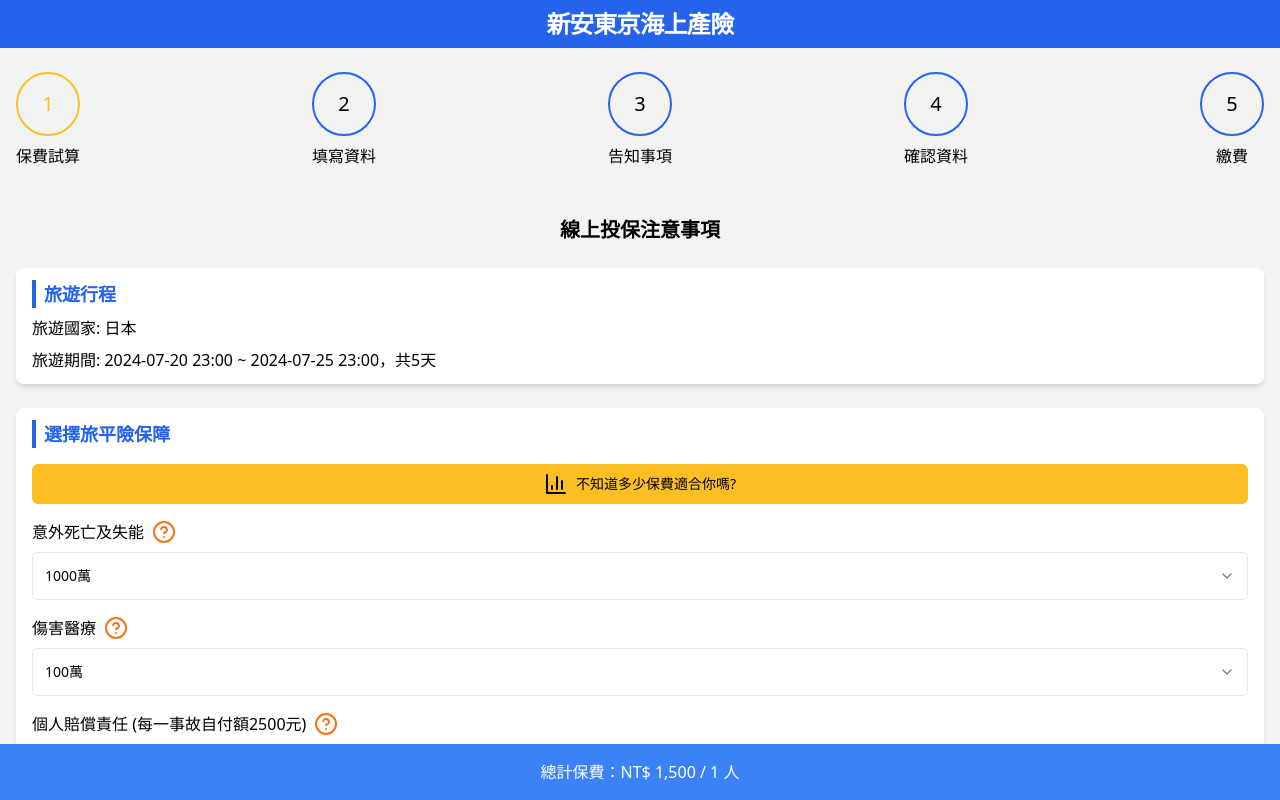
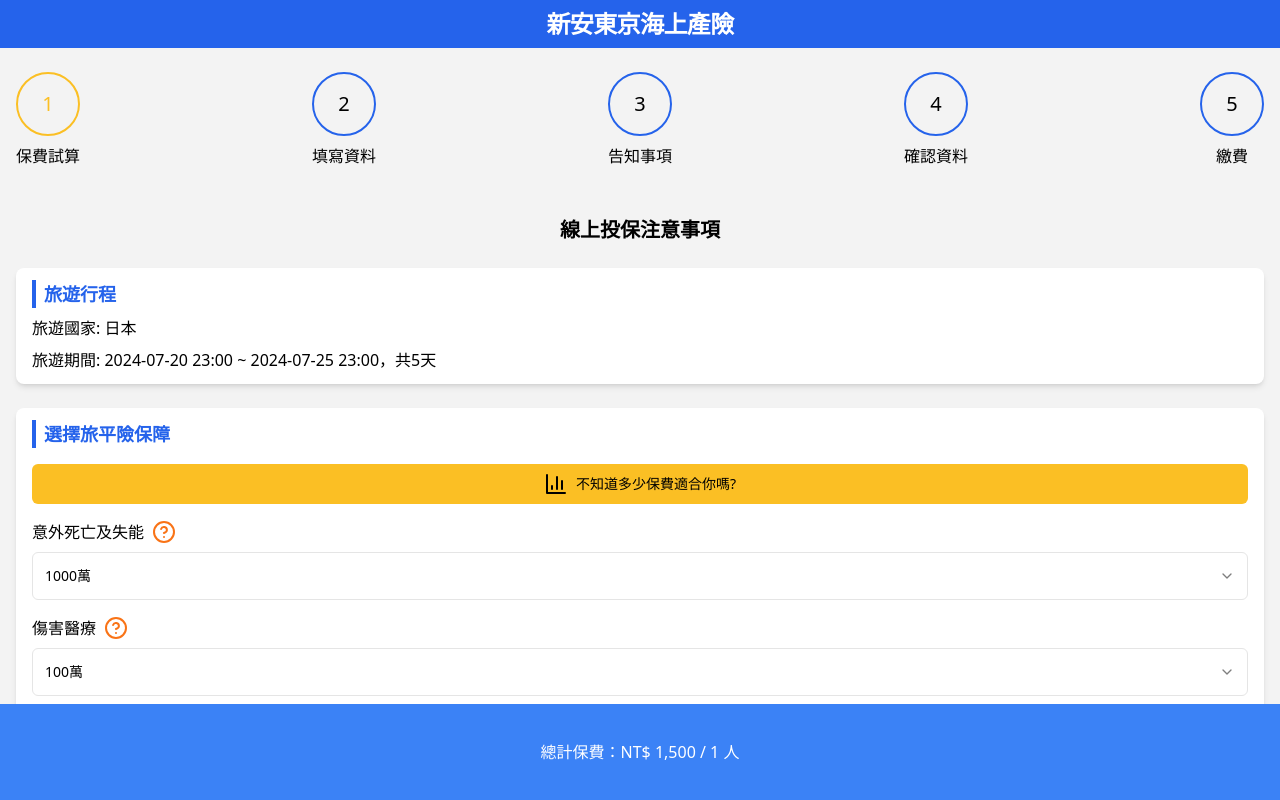
Before and after one commit to JustinLien0805/uiux-g11, a React (Vite) app: page /hi-fi/step-1-1 in a window 1280 px wide. Shown: the top 800 px of the page. Built offline with nearby package versions, Linux system fonts and the light colour scheme.

Commit message:
feat: camera

```diff
--- a/src/routes/hi-fi/_hi-fi/step-1-1.tsx
+++ b/src/routes/hi-fi/_hi-fi/step-1-1.tsx
@@ -188,7 +188,7 @@
           </Button>
         </div>
       </div>
-      <div className="fixed bottom-0 left-0 w-full bg-blue-500 p-4 text-center text-white">
+      <div className="fixed bottom-0 left-0 w-full bg-blue-500 p-4 text-center h-24 flex items-center justify-center text-white">
         總計保費：NT$ 1,500 / 1 人
       </div>
       <Dialog
--- a/src/routes/hi-fi/_hi-fi/step-2.tsx
+++ b/src/routes/hi-fi/_hi-fi/step-2.tsx
@@ -103,6 +103,9 @@
       });
     }
   };
+  const videoConstraints = {
+    facingMode: { exact: "environment" },
+  };
 
   return (
     <div className="flex flex-col gap-4 p-4">
@@ -122,6 +125,7 @@
           {showCamera && (
             <div className="grid gap-2">
               <Webcam
+                videoConstraints={videoConstraints}
                 mirrored={true}
                 ref={webcamRef}
                 audio={false}
@@ -272,6 +276,7 @@
               <Webcam
                 mirrored={true}
                 ref={webcamRef}
+                videoConstraints={videoConstraints}
                 audio={false}
                 screenshotFormat="image/jpeg"
               />
```
